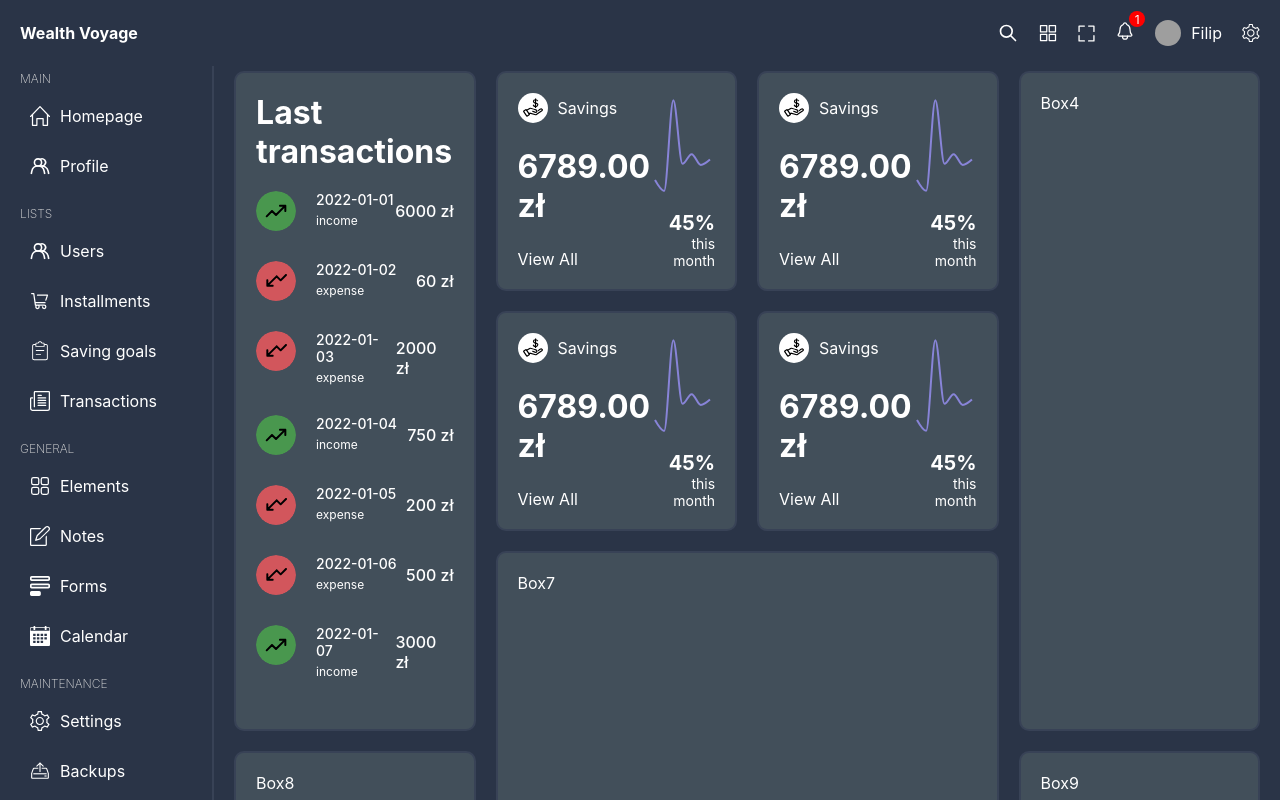
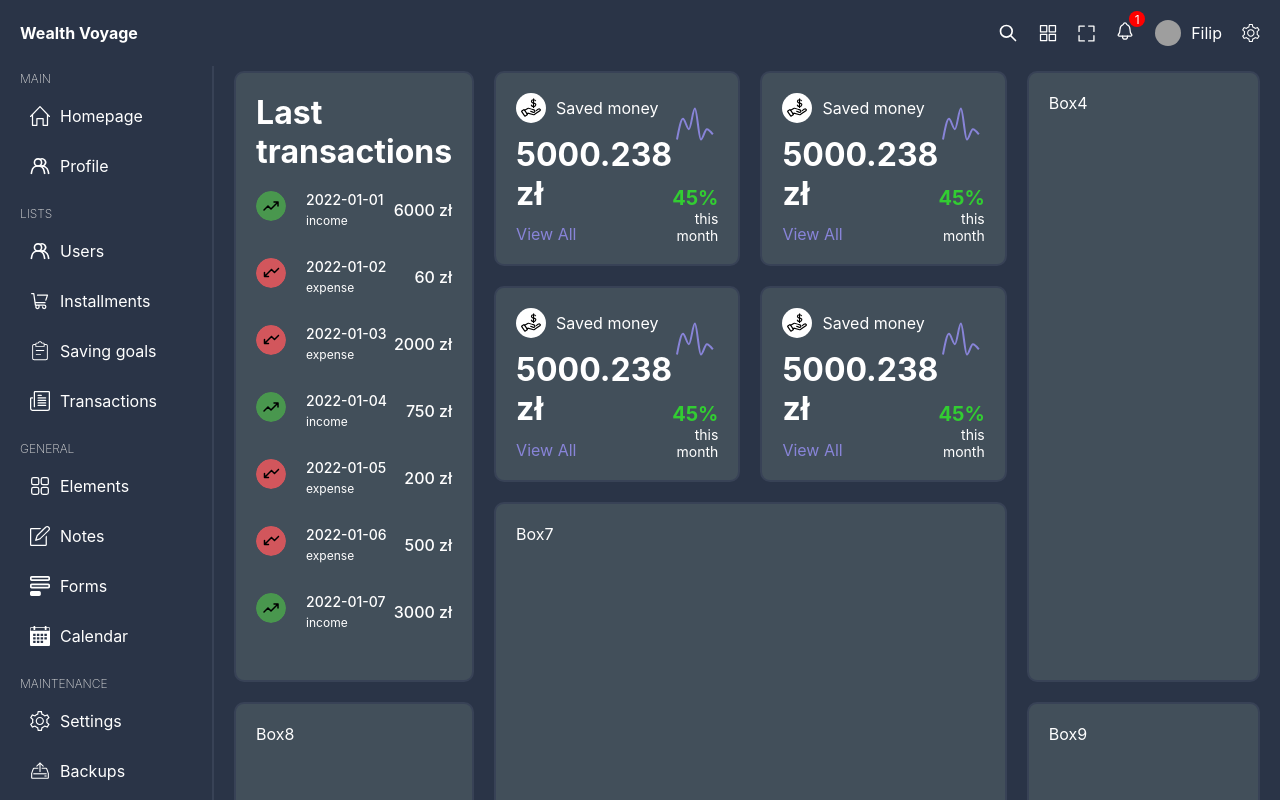
Before and after one commit to Filip-Politowski/WealthVoyage, a React (Create React App) app in the folder WealthVoyage-frontend-02/wealth-voyage/: page / in a window 1280 px wide. Shown: the top 800 px of the page. Built offline with nearby package versions, Linux system fonts and the light colour scheme; grey boxes are pictures that could not be loaded.

Commit message:
Created template for line charts, added props to ChartBoxes

```diff
--- a/WealthVoyage-frontend-02/wealth-voyage/src/components/chartBox/ChartBox.tsx
+++ b/WealthVoyage-frontend-02/wealth-voyage/src/components/chartBox/ChartBox.tsx
@@ -3,74 +3,42 @@ import "./chartBox.scss";
 import { Link } from "react-router-dom";
 import { Line, LineChart, ResponsiveContainer, Tooltip } from "recharts";
 
-const ChartBox = () => {
-  const data = [
-    {
-      name: "Page A",
-      uv: 4000,
-      pv: 2400,
-      amt: 2400,
-    },
-    {
-      name: "Page B",
-      uv: 3000,
-      pv: 1398,
-      amt: 2210,
-    },
-    {
-      name: "Page C",
-      uv: 2000,
-      pv: 9800,
-      amt: 2290,
-    },
-    {
-      name: "Page D",
-      uv: 2780,
-      pv: 3908,
-      amt: 2000,
-    },
-    {
-      name: "Page E",
-      uv: 1890,
-      pv: 4800,
-      amt: 2181,
-    },
-    {
-      name: "Page F",
-      uv: 2390,
-      pv: 3800,
-      amt: 2500,
-    },
-    {
-      name: "Page G",
-      uv: 3490,
-      pv: 4300,
-      amt: 2100,
-    },
-  ];
+type Props = {
+  color: string;
+  icon: string;
+  title: string;
+  dataKey: string;
+  number: number | string;
+  percentage: number;
+  chartData: object[]
+};
+
+const ChartBox = (props: Props) => {
   return (
     <div className="chartBox">
       <div className="boxInfo">
         <div className="title">
           <img src="/savings.svg" alt="" />
-          <span>Savings</span>
+          <span>{props.title}</span>
         </div>
-        <h1>6789.00 zł</h1>
-        <Link to="/">View All</Link>
+        <h1>{props.number} zł</h1>
+        <Link to="/" style={{ color: props.color }}>
+          View All
+        </Link>
       </div>
       <div className="chartInfo">
         <div className="chart">
-          <ResponsiveContainer width="100%" height="100%">
-            <LineChart width={300} height={100} data={data}>
+          <ResponsiveContainer width="99%" height="100%">
+            <LineChart data={props.chartData}>
               <Tooltip
                 contentStyle={{ background: "transparent", border: "none" }}
                 labelStyle={{ display: "none" }}
-                position={{ x: 10, y: 80 }}
+                position={{ x: 10, y: 50 }}
               />
               <Line
                 type="monotone"
-                dataKey="pv"
-                stroke="#8884d8"
+                dataKey={props.dataKey}
+                stroke={props.color}
                 strokeWidth={2}
                 dot={false}
               />
@@ -78,7 +46,12 @@ const ChartBox = () => {
           </ResponsiveContainer>
         </div>
         <div className="texts">
-          <span className="percentage">45%</span>
+          <span
+            className="percentage"
+            style={{ color: props.percentage < 0 ? "tomato" : "limegreen" }}
+          >
+            {props.percentage}%
+          </span>
           <span className="duration">this month</span>
         </div>
       </div>
--- a/WealthVoyage-frontend-02/wealth-voyage/src/components/topBox/topBox.scss
+++ b/WealthVoyage-frontend-02/wealth-voyage/src/components/topBox/topBox.scss
@@ -12,8 +12,8 @@
         display: flex;
         gap: 20px;
         img {
-          width: 40px;
-          height: 40px;
+          width: 30px;
+          height: 30px;
           border-radius: 50%;
           object-fit: cover;
         }
--- a/WealthVoyage-frontend-02/wealth-voyage/src/data.ts
+++ b/WealthVoyage-frontend-02/wealth-voyage/src/data.ts
@@ -166,3 +166,21 @@ export const lastTransactions = [
     date: "2022-01-07",
   },
 ];
+
+export const chartBoxSavings = {
+  color: "#8884d8",
+  icon: "/savings.svg",
+  title: "Saved money",
+  number: "5000.238",
+  dataKey: "savings",
+  percentage: 45,
+  chartData: [
+    { name: "1", savings: 400 },
+    { name: "2", savings: 600 },
+    { name: "3", savings: 500 },
+    { name: "4", savings: 700 },
+    { name: "5", savings: 400 },
+    { name: "6", savings: 500 },
+    { name: "7", savings: 450 },
+  ],
+};
--- a/WealthVoyage-frontend-02/wealth-voyage/src/pages/home/Home.tsx
+++ b/WealthVoyage-frontend-02/wealth-voyage/src/pages/home/Home.tsx
@@ -2,6 +2,7 @@ import React from "react";
 import "./home.scss";
 import TopBox from "../../components/topBox/TopBox";
 import ChartBox from "../../components/chartBox/ChartBox";
+import { chartBoxSavings } from "../../data";
 
 const Home = () => {
   return (
@@ -9,11 +10,11 @@ const Home = () => {
       <div className="box box1">
         <TopBox />
       </div>
-      <div className="box box2"><ChartBox /></div>
-      <div className="box box3"><ChartBox /></div>
+      <div className="box box2"><ChartBox {...chartBoxSavings}/></div>
+      <div className="box box3"><ChartBox {...chartBoxSavings}/></div>
       <div className="box box4">Box4</div>
-      <div className="box box5"><ChartBox /></div>
-      <div className="box box6"><ChartBox /></div>
+      <div className="box box5"><ChartBox {...chartBoxSavings}/></div>
+      <div className="box box6"><ChartBox {...chartBoxSavings}/></div>
       <div className="box box7">Box7</div>
       <div className="box box8">Box8</div>
       <div className="box box9">Box9</div>
```
